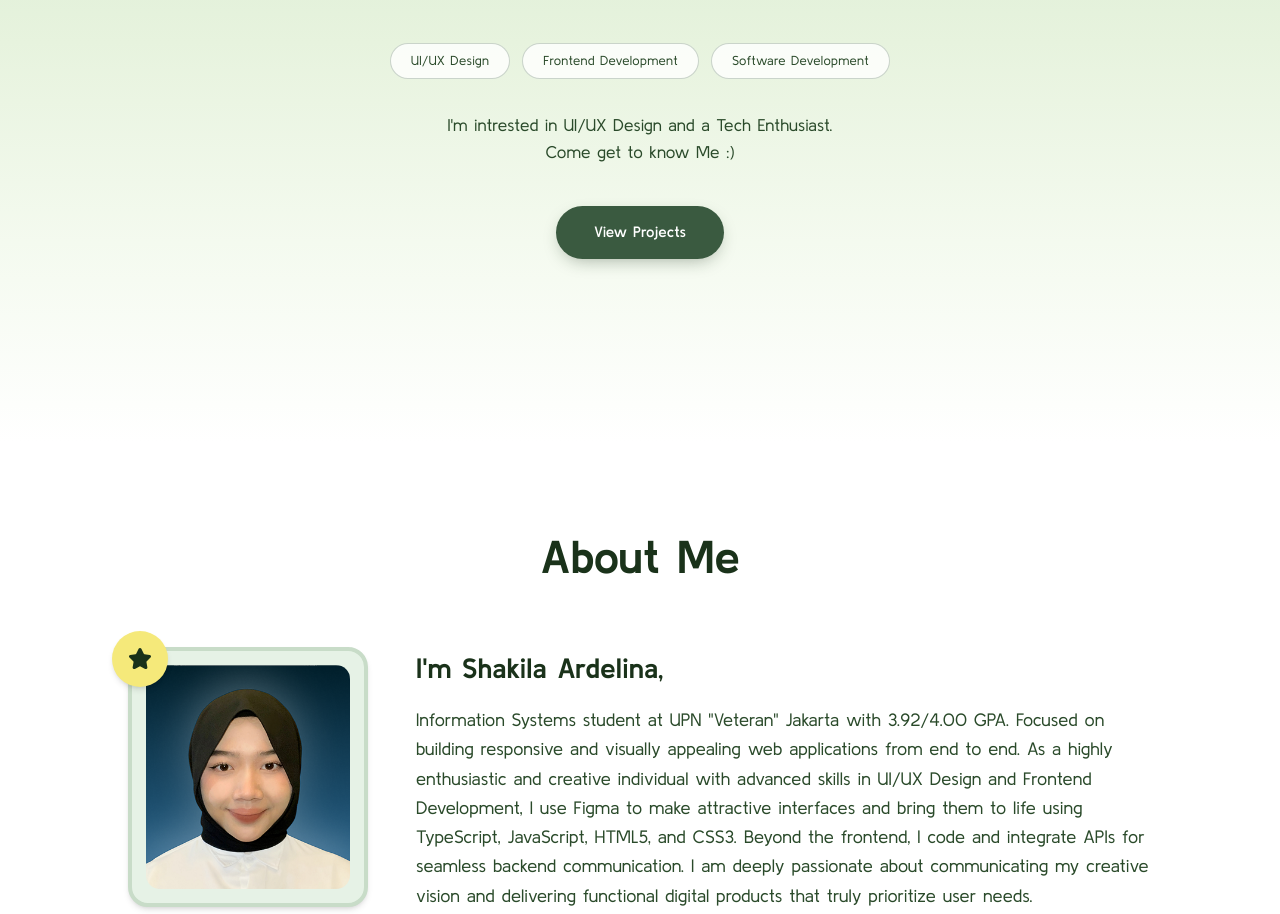
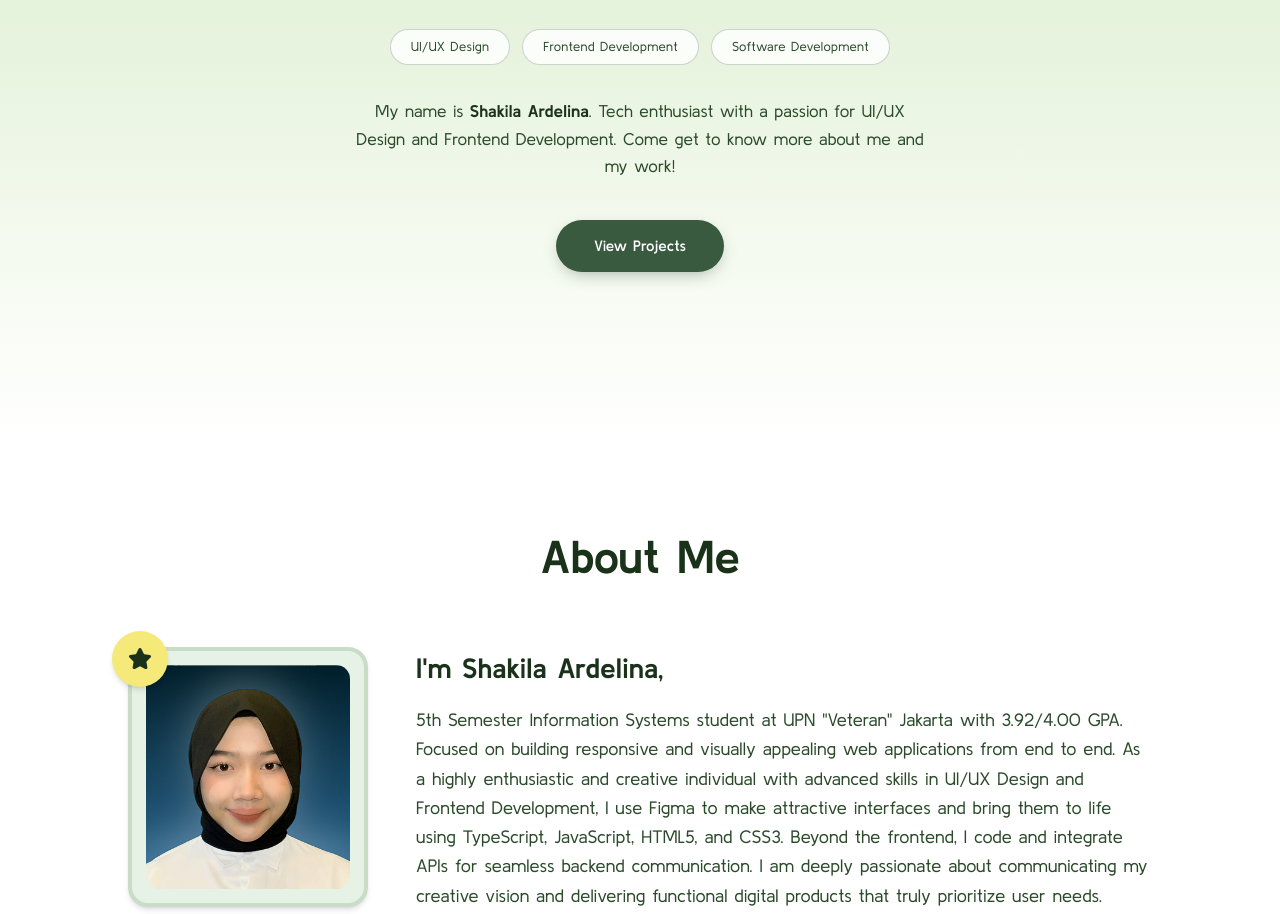
Before and after one commit to shakishack/Portfolio, a React (Vite) app in the folder web-portofolio/: page / in a window 1280 px wide. Shown: the part 358-1272 px from the top of the page. Built offline with nearby package versions, Linux system fonts and the light colour scheme; a web font is replaced by a local one.

Commit message:
feat(hero): wrap personal name 'Shakila Ardelina' in bold span inside hero tagline

```diff
--- a/web-portofolio/src/components/Hero.jsx
+++ b/web-portofolio/src/components/Hero.jsx
@@ -24,12 +24,25 @@ export default function Hero() {
         </div>
 
         <p className="text-[16px] sm:text-[17px] text-[#2A4A2A] max-w-xl mx-auto leading-relaxed mb-10 font-normal">
-          {personal.tagline.map((line, idx) => (
-            <span key={idx}>
-              {line}
-              {idx < personal.tagline.length - 1 && <br />}
-            </span>
-          ))}
+          {personal.tagline.map((line, idx) => {
+            if (line.includes(personal.name)) {
+              const parts = line.split(personal.name);
+              return (
+                <span key={idx}>
+                  {parts[0]}
+                  <span className="font-bold text-[#1a321a]">{personal.name}</span>
+                  {parts[1]}
+                  {idx < personal.tagline.length - 1 && <br />}
+                </span>
+              );
+            }
+            return (
+              <span key={idx}>
+                {line}
+                {idx < personal.tagline.length - 1 && <br />}
+              </span>
+            );
+          })}
         </p>
 
         <a href="#projects" className="btn-cta">
--- a/web-portofolio/src/data/portfolioData.js
+++ b/web-portofolio/src/data/portfolioData.js
@@ -6,13 +6,12 @@ export const portfolioData = {
     subTagline:
       "Focused on building responsive and visually appealing web applications from end to end.",
     profileImage: "/img/my-pfp.png",
-    bio: 'Information Systems student at UPN "Veteran" Jakarta with 3.92/4.00 GPA. Focused on building responsive and visually appealing web applications from end to end. As a highly enthusiastic and creative individual with advanced skills in UI/UX Design and Frontend Development, I use Figma to make attractive interfaces and bring them to life using TypeScript, JavaScript, HTML5, and CSS3. Beyond the frontend, I code and integrate APIs for seamless backend communication. I am deeply passionate about communicating my creative vision and delivering functional digital products that truly prioritize user needs.',
+    bio: '5th Semester Information Systems student at UPN "Veteran" Jakarta with 3.92/4.00 GPA. Focused on building responsive and visually appealing web applications from end to end. As a highly enthusiastic and creative individual with advanced skills in UI/UX Design and Frontend Development, I use Figma to make attractive interfaces and bring them to life using TypeScript, JavaScript, HTML5, and CSS3. Beyond the frontend, I code and integrate APIs for seamless backend communication. I am deeply passionate about communicating my creative vision and delivering functional digital products that truly prioritize user needs.',
     opportunitiesPrefix: "Open to",
     opportunitiesRoles: ["UI/UX Design", "Frontend", "Software Development"],
     opportunitiesSuffix: "Opportunities",
     tagline: [
-      "I'm intrested in UI/UX Design and a Tech Enthusiast.",
-      "Come get to know Me :)",
+      "My name is Shakila Ardelina. Tech enthusiast with a passion for UI/UX Design and Frontend Development. Come get to know more about me and my work!",
     ],
     email: "shakila.ardelina@gmail.com",
     whatsappUrl: "https://wa.me/6281234567890",
```
